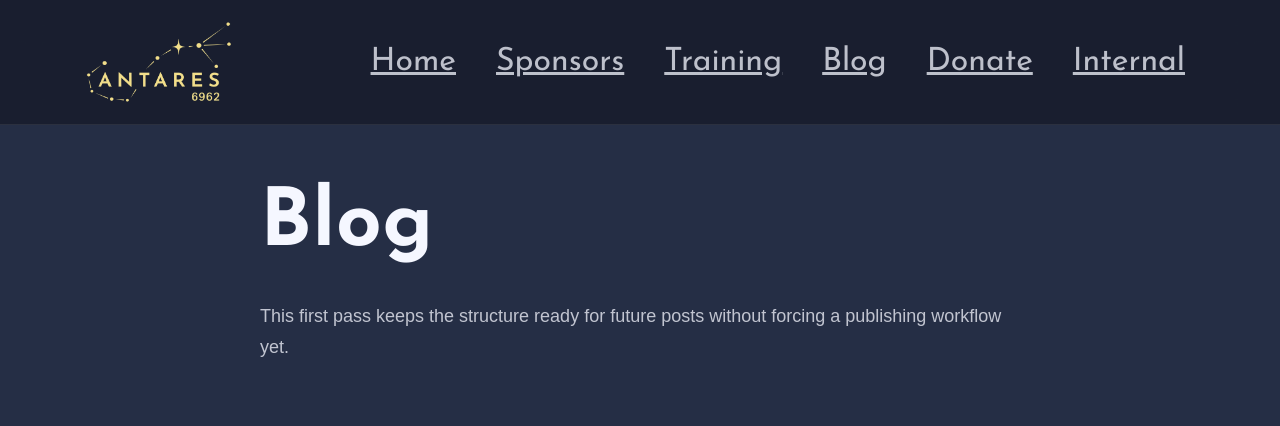
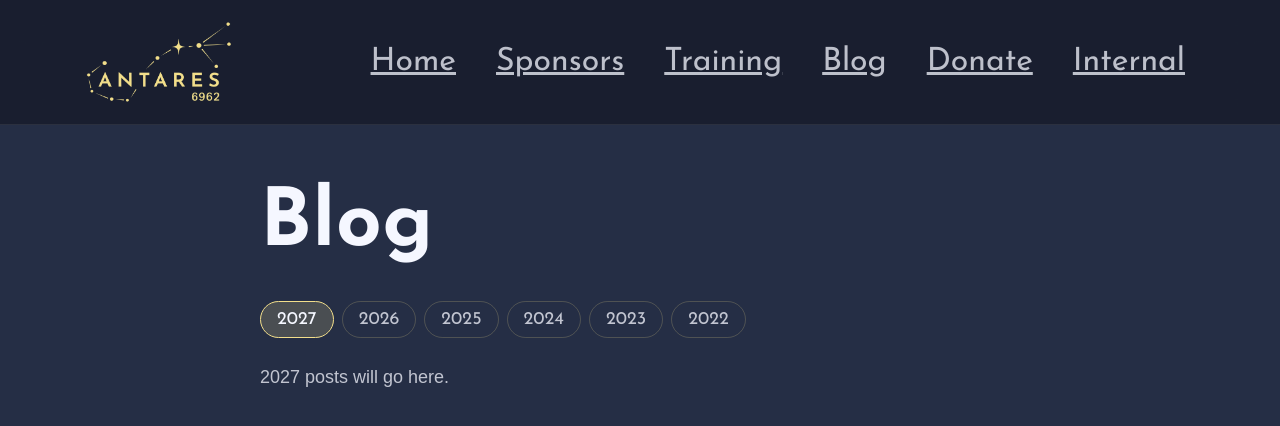
Before and after one commit to Lab-Game/Antares, a Next.js app: page /blog in a window 1280 px wide. Shown: the top 426 px of the page. Built offline with nearby package versions, Linux system fonts and the light colour scheme.

Commit message:
set up blog

```diff
--- a/app/blog/page.tsx
+++ b/app/blog/page.tsx
@@ -2,10 +2,62 @@ export default function BlogPage() {
   return (
     <main className="site-page">
       <h1>Blog</h1>
-      <p>
-        This first pass keeps the structure ready for future posts without forcing a
-        publishing workflow yet.
-      </p>
+
+      <div className="year-tabs">
+        <div className="year-tabs__nav">
+          <label className="year-tabs__label">
+            <input type="radio" name="blog-year" id="year-2027" defaultChecked />
+            2027
+          </label>
+          <label className="year-tabs__label">
+            <input type="radio" name="blog-year" id="year-2026" />
+            2026
+          </label>
+          <label className="year-tabs__label">
+            <input type="radio" name="blog-year" id="year-2025" />
+            2025
+          </label>
+          <label className="year-tabs__label">
+            <input type="radio" name="blog-year" id="year-2024" />
+            2024
+          </label>
+          <label className="year-tabs__label">
+            <input type="radio" name="blog-year" id="year-2023" />
+            2023
+          </label>
+          <label className="year-tabs__label">
+            <input type="radio" name="blog-year" id="year-2022" />
+            2022
+          </label>
+        </div>
+
+        {/* Put each year's posts (text, images, links) inside its matching panel below. */}
+        <div id="year-2027-content" className="year-tabs__panel">
+          <p>2027 posts will go here.</p>
+        </div>
+        <div id="year-2026-content" className="year-tabs__panel">
+          <p>2026 posts will go here.</p>
+        </div>
+        <div id="year-2025-content" className="year-tabs__panel">
+
+          <p>2025 posts will go here.</p>
+
+        </div>
+        <div id="year-2024-content" className="year-tabs__panel">
+          <p>2024 posts will go here.</p>
+        </div>
+        <div id="year-2023-content" className="year-tabs__panel">
+          <p>2023 posts will go here.</p>
+        </div>
+        <div id="year-2022-content" className="year-tabs__panel">
+
+          <h2>Pre-Season and Week 1</h2>
+          <h4>January 14, 2022</h4>
+
+          <p>As we begin a new Robotics season, we wanted to share an update on Team 6962’s activities from the last season. As we all know, this past year has presented all sorts of interesting challenges for all of us. FRC was no different, and we had to spend the entire last season online. For the entire season, we worked together to design our own FRC game and improve the previous year’s robot. RobotX is proud to announce our game idea, FIRST Responders, won us an imagery award for the excellent animation! You can view our submission package here.</p>
+
+        </div>
+      </div>
     </main>
   );
 }
--- a/app/globals.css
+++ b/app/globals.css
@@ -202,6 +202,57 @@ ul {
   padding: 56px 0 88px;
 }
 
+/* A click-to-show year switcher built from radio buttons, no JavaScript required. */
+.year-tabs__nav {
+  display: flex;
+  flex-wrap: wrap;
+  gap: 8px;
+  margin: 0 0 24px;
+}
+
+.year-tabs__label {
+  position: relative;
+  display: inline-flex;
+  padding: 8px 16px;
+  border-radius: 999px;
+  border: 1px solid var(--border);
+  color: var(--muted);
+  cursor: pointer;
+  font-family: var(--font-display), "Franklin Gothic Medium", sans-serif;
+  transition: background-color 160ms ease, border-color 160ms ease, color 160ms ease,
+    box-shadow 200ms ease;
+}
+
+.year-tabs__label input {
+  position: absolute;
+  opacity: 0;
+}
+
+.year-tabs__label:hover,
+.year-tabs__label:has(:checked) {
+  background: var(--accent-soft);
+  border-color: var(--accent);
+  color: var(--text);
+}
+
+.year-tabs__label:has(:focus-visible) {
+  box-shadow: var(--star-glow);
+}
+
+.year-tabs__panel {
+  display: none;
+}
+
+/* Show the panel whose id matches the checked year's radio button. */
+.year-tabs:has(#year-2027:checked) #year-2027-content,
+.year-tabs:has(#year-2026:checked) #year-2026-content,
+.year-tabs:has(#year-2025:checked) #year-2025-content,
+.year-tabs:has(#year-2024:checked) #year-2024-content,
+.year-tabs:has(#year-2023:checked) #year-2023-content,
+.year-tabs:has(#year-2022:checked) #year-2022-content {
+  display: block;
+}
+
 /* Fixed-ratio frame so swapping in a differently-sized photo never needs code changes. */
 .photo-frame {
   position: relative;
```
